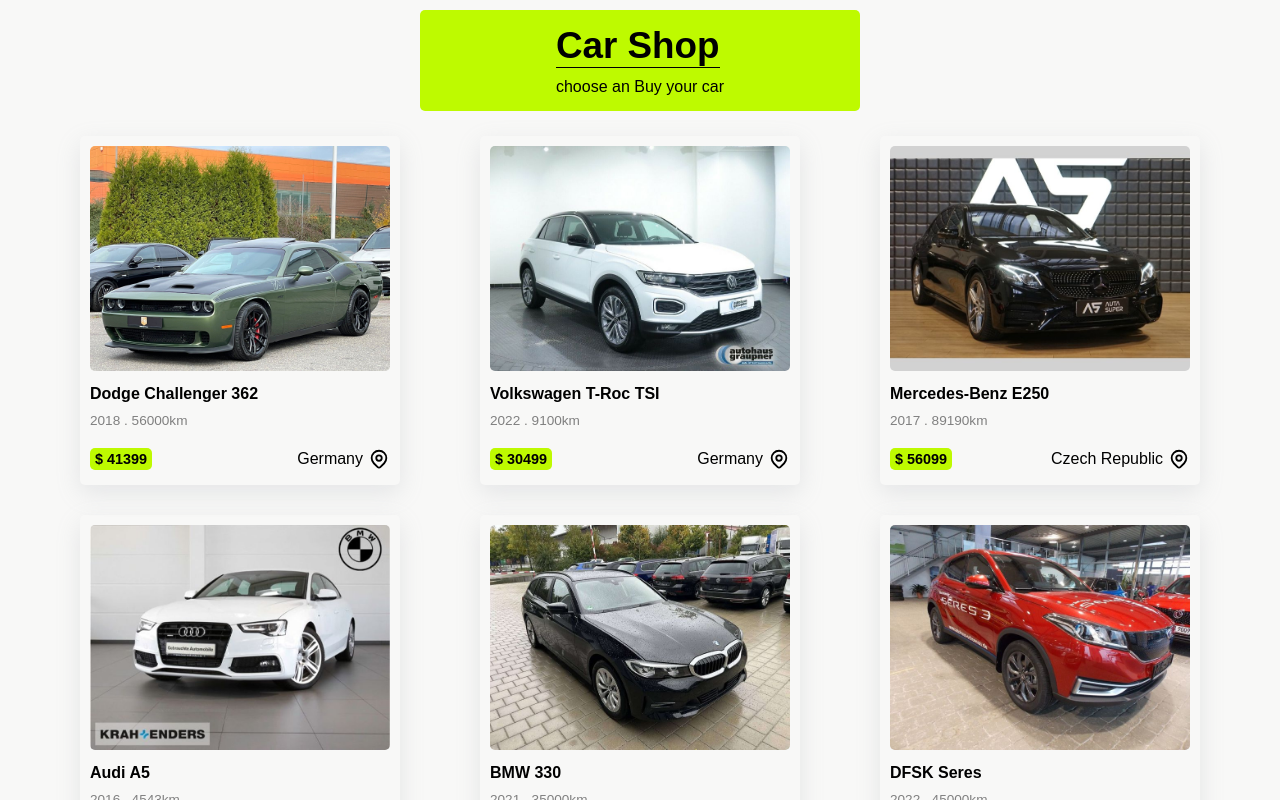
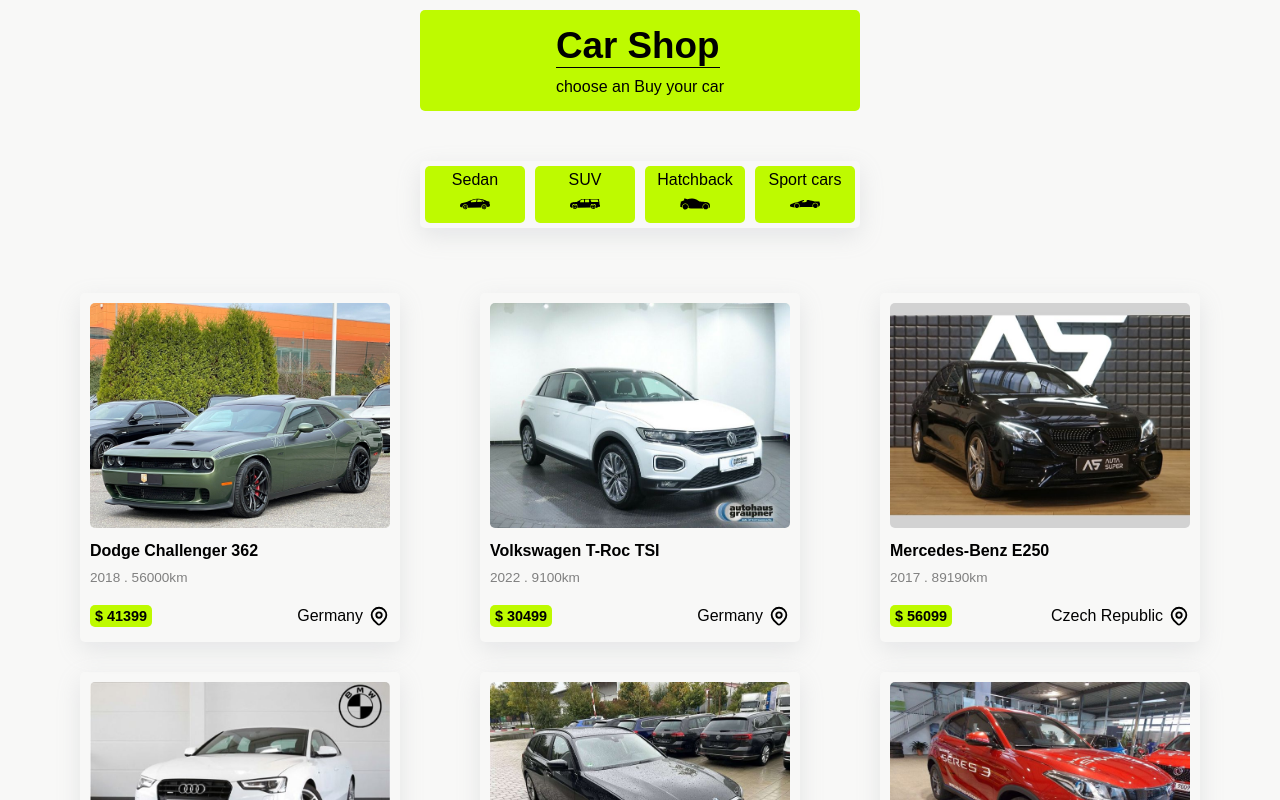
Before and after one commit to Amirmmolazemi/Next-Car-Shop, a Next.js app in the folder car-shop/: page /cars in a window 1280 px wide. Shown: the top 800 px of the page. Built offline with nearby package versions, Linux system fonts and the light colour scheme.

Commit message:
show categories component

```diff
--- a/car-shop/pages/cars/index.js
+++ b/car-shop/pages/cars/index.js
@@ -1,9 +1,11 @@
+import Categories from "@/components/module/Categories";
 import CarsPage from "@/components/templates/CarsPage";
 import carsData from "@/data/carsData";
 
 function Details() {
   return (
     <>
+      <Categories />
       <CarsPage data={carsData} />
     </>
   );
```
